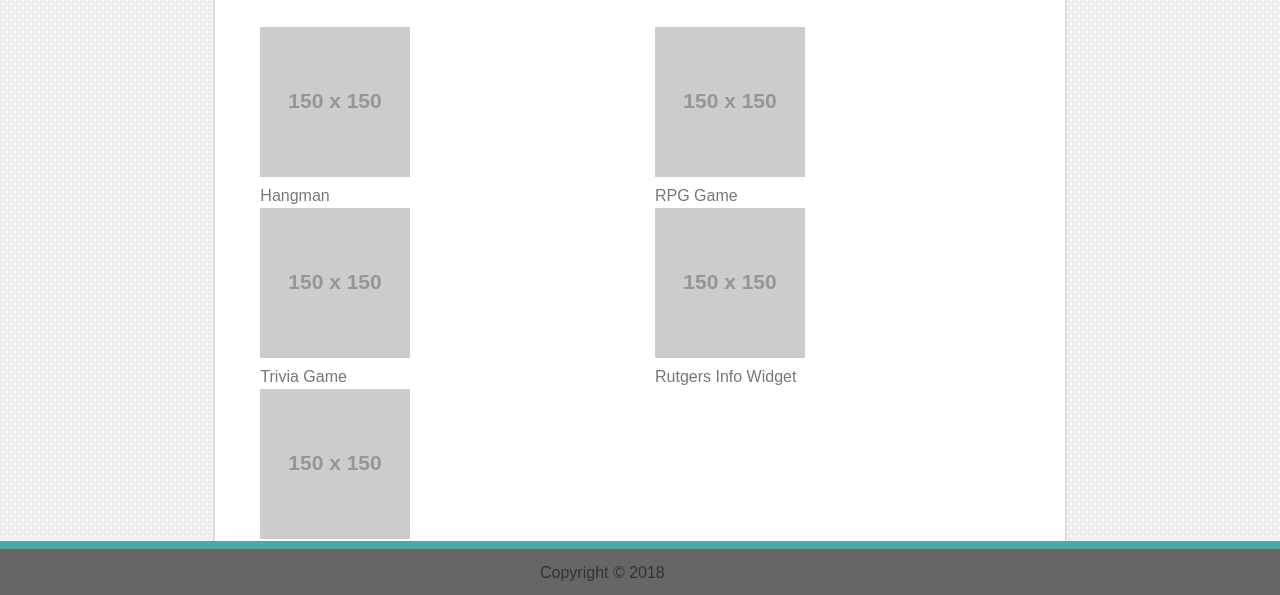
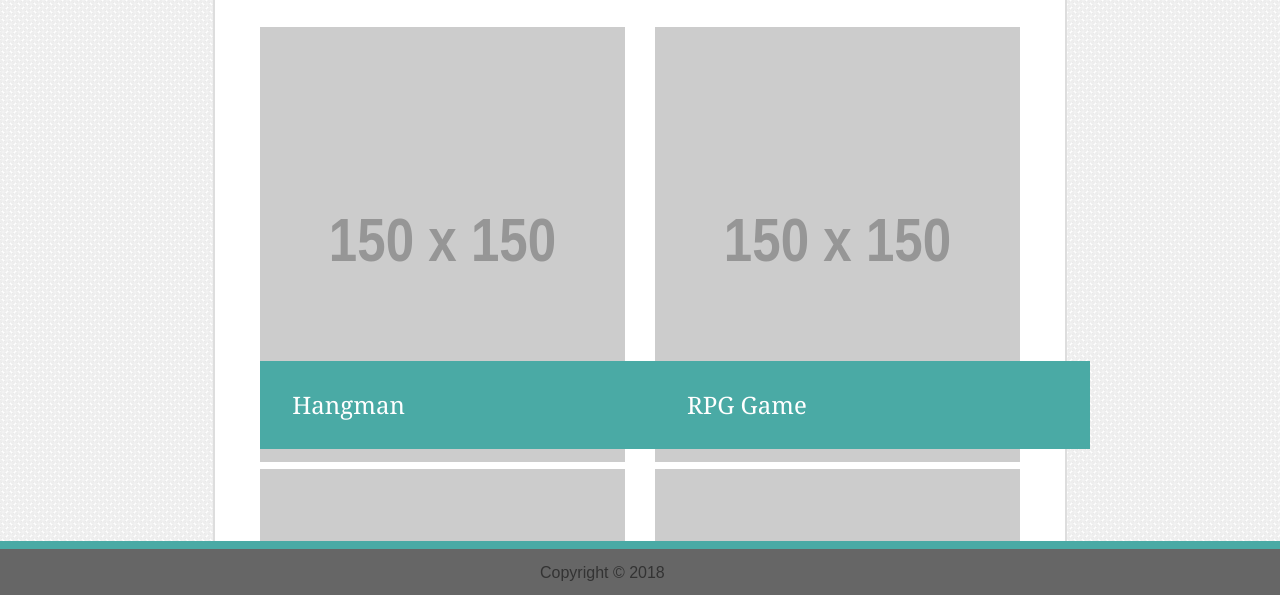
Before and after one commit to michellemchoe/02-Homework, a plain HTML site: page portfolio.html in a window 1280 px wide. Shown: the part 203-798 px from the top of the page. Drawn offline with nearby package versions, Linux system fonts and the light colour scheme; placeholder pictures from the web are drawn by us.

Commit message:
portfolio done

```diff
--- a/portfolio.html
+++ b/portfolio.html
@@ -49,28 +49,28 @@
                 <div class="gallery">
                     <div class="row">
                         <div class="col-md-6">
-                            <img src="https://via.placeholder.com/150" class="img-fluid" alt="Hangman">
-                            <div class="hangman">Hangman</div>
+                            <img src="https://via.placeholder.com/150" class="img-fluid portImage" alt="Hangman">
+                            <div class="gLabel">Hangman</div>
                         </div>
                         <div class="col-md-6">
-                            <img src="https://via.placeholder.com/150" class="img-fluid" alt="RPG Game">
-                            <div class="rpg">RPG Game</div>
+                            <img src="https://via.placeholder.com/150" class="img-fluid portImage" alt="RPG Game">
+                            <div class="gLabel">RPG Game</div>
                         </div>
                     </div>
                     <div class="row">
                         <div class="col-md-6">
-                            <img src="https://via.placeholder.com/150" class="img-fluid" alt="Trivia Game">
-                            <div class="triva">Trivia Game</div>
+                            <img src="https://via.placeholder.com/150" class="img-fluid portImage" alt="Trivia Game">
+                            <div class="gLabel">Trivia Game</div>
                         </div>
                         <div class="col-md-6">
-                            <img src="https://via.placeholder.com/150" class="img-fluid" alt="Rutgers Info Widget">
-                            <div class="rutgers">Rutgers Info Widget</div>
+                            <img src="https://via.placeholder.com/150" class="img-fluid portImage" alt="Rutgers Info Widget">
+                            <div class="gLabel">Rutgers Info Widget</div>
                         </div>
                     </div>
                     <div class="row">
                         <div class="col-md-6">
-                            <img src="https://via.placeholder.com/150" class="img-fluid" alt="Rock Paper Scissors">
-                            <div class="rps">Rock Paper Scissors</div>
+                            <img src="https://via.placeholder.com/150" class="img-fluid portImage" alt="Rock Paper Scissors">
+                            <div class="gLabel">Rock Paper Scissors</div>
                         </div>
                     </div>
                 </div>
--- a/style.css
+++ b/style.css
@@ -92,6 +92,22 @@ body {
     margin: 0px 30px 30px 30px;
 }
 
+.portImage {
+    width: 435px;
+    height: 435px;
+}
+
+.gLabel {
+    position: absolute;
+    background-color: #4aaaa5;
+    color: #ffffff;
+    font-size: 24px;
+    font-family: Georgia, 'Times New Roman', Times, serif;
+    padding: 32px;
+    width: 435px;
+    bottom: 20px;
+}
+
 #foots {
     background: #666666;
     border-top-style: solid;
```
